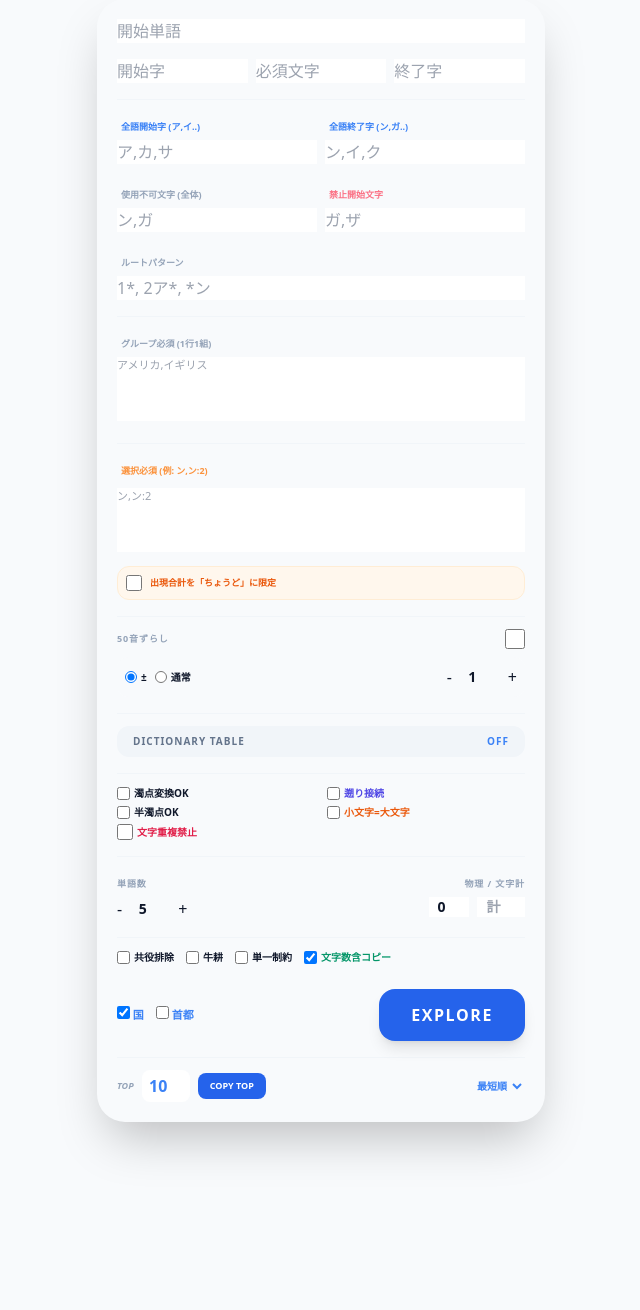
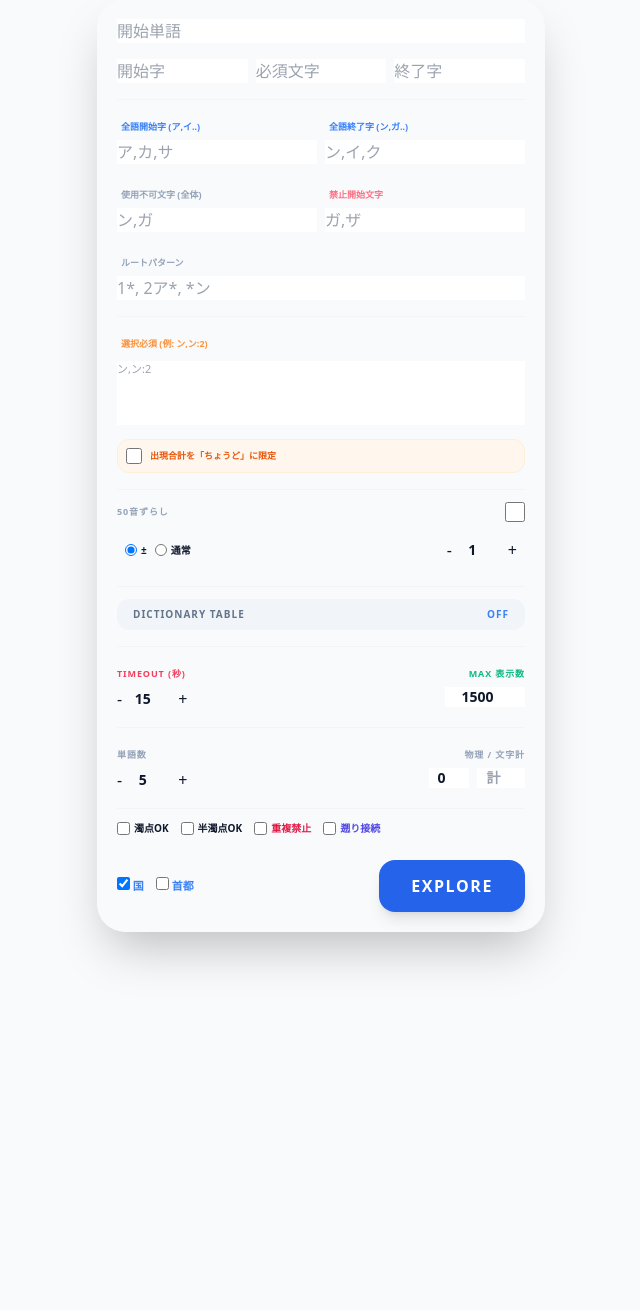
Before and after one commit to xjrstjrwvg-commits/Aleksandrovsk-Sakhalinsky, a Flask app: page / in a window 1280 px wide. Shown: the part 69-1379 px from the top of the page, without its empty margins (319-959 px from the left). After the commit the page ends 1035 px from the top, so only its background shows below. Run offline with Flask 3, Linux system fonts and the light colour scheme; some libraries are stand-ins or nearby versions.

Commit message:
index.html

```diff
--- a/templates/index.html
+++ b/templates/index.html
@@ -23,15 +23,14 @@
         <header class="flex justify-between items-center py-1">
             <div class="flex items-center gap-3">
                 <h1 class="text-xl font-black italic text-blue-600 uppercase tracking-tighter">Ultra Engine</h1>
-                <button onclick="toggleDarkMode()" class="text-xl p-1 hover:scale-110 transition-transform" title="Toggle Dark Mode">🌗</button>
+                <button onclick="toggleDarkMode()" class="text-xl p-1 hover:scale-110 transition-transform">🌗</button>
             </div>
             <div class="flex gap-2">
-                <button onclick="resetSettings()" class="bg-rose-100 dark:bg-rose-900/30 text-rose-600 px-4 py-2 rounded-full text-[10px] font-bold uppercase transition-colors">Reset</button>
-                <button onclick="copyAll()" id="allCopyBtn" class="bg-slate-200 dark:bg-slate-800 px-4 py-2 rounded-full text-[10px] font-bold uppercase transition-colors">All Copy</button>
+                <button onclick="resetSettings()" class="bg-rose-100 dark:bg-rose-900/30 text-rose-600 px-4 py-2 rounded-full text-[10px] font-bold uppercase">Reset</button>
+                <button onclick="copyAll()" id="allCopyBtn" class="bg-slate-200 dark:bg-slate-800 px-4 py-2 rounded-full text-[10px] font-bold uppercase">All Copy</button>
             </div>
         </header>
 
-        <!-- メインパネル -->
         <div class="glass rounded-[28px] p-5 space-y-4 shadow-2xl">
             <input id="sw" placeholder="開始単語" class="w-full">
 
@@ -41,7 +40,6 @@
                 <input id="ec" placeholder="終了字" class="w-full">
             </div>
 
-            <!-- 全語縛りセクション（複数入力対応） -->
             <div class="grid grid-cols-2 gap-2 border-t border-slate-100 dark:border-slate-800 pt-3">
                 <div class="space-y-1">
                     <label class="text-[9px] font-bold text-blue-500 uppercase ml-1">全語開始字 (ア,イ..)</label>
@@ -67,11 +65,6 @@
             <div class="space-y-1">
                 <label class="text-[9px] font-bold text-slate-400 uppercase ml-1">ルートパターン</label>
                 <input id="pattern" placeholder="1*, 2ア*, *ン" class="w-full">
-            </div>
-
-            <div class="space-y-1 border-t border-slate-100 dark:border-slate-800 pt-3">
-                <label class="text-[9px] font-bold text-slate-400 uppercase ml-1">グループ必須 (1行1組)</label>
-                <textarea id="gc" placeholder="アメリカ,イギリス" class="w-full h-16 resize-none text-[11px]"></textarea>
             </div>
 
             <div class="space-y-2 border-t border-slate-100 dark:border-slate-800 pt-3">
@@ -101,7 +94,7 @@
                 </div>
             </div>
 
-            <!-- 辞書管理パネル -->
+            <!-- 辞書管理 -->
             <div class="border-t border-slate-100 dark:border-slate-800 pt-3 space-y-2">
                 <button type="button" onclick="document.getElementById('dict-manager').classList.toggle('hidden')" class="w-full py-2 bg-slate-100 dark:bg-slate-800 rounded-xl text-[10px] font-black uppercase tracking-widest text-slate-500 flex justify-between px-4 items-center">
                     Dictionary Table <span id="dict-status" class="text-blue-500">OFF</span>
@@ -115,20 +108,25 @@
                 </div>
             </div>
 
-            <div class="grid grid-cols-2 gap-3 text-[10px] font-bold border-t border-slate-100 dark:border-slate-800 pt-3">
+            <!-- 設定: タイムアウト & 表示数 -->
+            <div class="grid grid-cols-2 gap-4 border-t border-slate-100 dark:border-slate-800 pt-3">
                 <div class="space-y-1">
-                    <label class="flex items-center gap-1 cursor-pointer"><input type="checkbox" id="allow_daku" class="accent-blue-600"> 濁点変換OK</label>
-                    <label class="flex items-center gap-1 cursor-pointer"><input type="checkbox" id="allow_handaku" class="accent-blue-600"> 半濁点OK</label>
-                    <label class="flex items-center gap-1 cursor-pointer text-rose-600 font-black">
-                        <input type="checkbox" id="char_limit_mode" class="accent-rose-500 w-4 h-4"> 文字重複禁止
-                    </label>
+                    <label class="text-[9px] font-bold text-rose-500 uppercase tracking-widest">Timeout (秒)</label>
+                    <div class="flex items-center gap-2">
+                        <button type="button" onclick="adjustVal('timeout',-5)" class="step-btn">-</button>
+                        <input type="number" id="timeout" value="15" class="w-10 text-center bg-transparent border-none text-sm font-bold">
+                        <button type="button" onclick="adjustVal('timeout',5)" class="step-btn">+</button>
+                    </div>
                 </div>
-                <div class="space-y-1">
-                    <label class="flex items-center gap-1 cursor-pointer text-indigo-600"><input type="checkbox" id="auto_recovery" class="accent-indigo-500"> 遡り接続</label>
-                    <label class="flex items-center gap-1 cursor-pointer text-orange-600"><input type="checkbox" id="unify_small" class="accent-orange-500"> 小文字=大文字</label>
+                <div class="space-y-1 text-right">
+                    <label class="text-[9px] font-bold text-emerald-500 uppercase tracking-widest">Max 表示数</label>
+                    <div class="flex justify-end gap-2">
+                        <input type="number" id="limit" value="1500" class="w-20 text-center text-sm font-bold">
+                    </div>
                 </div>
             </div>
 
+            <!-- 下部オプション -->
             <div class="grid grid-cols-2 gap-4 border-t border-slate-100 dark:border-slate-800 pt-3">
                 <div class="space-y-1">
                     <label class="text-[9px] font-bold text-slate-400 uppercase tracking-widest">単語数</label>
@@ -148,10 +146,10 @@
             </div>
 
             <div class="flex flex-wrap gap-3 text-[10px] font-bold border-t border-slate-100 dark:border-slate-800 pt-3">
-                <label class="flex items-center gap-1 cursor-pointer"><input type="checkbox" id="conj" class="accent-blue-600"> 共役排除</label>
-                <label class="flex items-center gap-1 cursor-pointer"><input type="checkbox" id="rt" class="accent-blue-600"> 牛耕</label>
-                <label class="flex items-center gap-1 cursor-pointer"><input type="checkbox" id="once" class="accent-blue-600"> 単一制約</label>
-                <label class="flex items-center gap-1 cursor-pointer text-emerald-600"><input type="checkbox" id="copy_with_len" checked> 文字数含コピー</label>
+                <label class="flex items-center gap-1 cursor-pointer"><input type="checkbox" id="allow_daku" class="accent-blue-600"> 濁点OK</label>
+                <label class="flex items-center gap-1 cursor-pointer"><input type="checkbox" id="allow_handaku" class="accent-blue-600"> 半濁点OK</label>
+                <label class="flex items-center gap-1 cursor-pointer text-rose-600"><input type="checkbox" id="char_limit_mode" class="accent-rose-500"> 重複禁止</label>
+                <label class="flex items-center gap-1 cursor-pointer text-indigo-600"><input type="checkbox" id="auto_recovery" class="accent-indigo-500"> 遡り接続</label>
             </div>
 
             <div class="flex items-center justify-between pt-2">
@@ -162,18 +160,6 @@
                 <button type="button" onclick="run()" id="btn" class="bg-blue-600 text-white font-black px-8 py-3.5 rounded-2xl shadow-lg active:scale-95 transition-all uppercase tracking-widest">Explore</button>
             </div>
 
-            <div class="flex items-center justify-between border-t border-slate-100 dark:border-slate-800 pt-3">
-                <div class="flex items-center gap-2">
-                    <label class="text-[9px] font-bold text-slate-400 uppercase italic">Top</label>
-                    <input type="number" id="copy_limit" value="10" class="!w-12 !p-1 text-center bg-white dark:bg-slate-900 border-none text-blue-500 font-black rounded-lg">
-                    <button type="button" onclick="copyTop()" id="topCopyBtn" class="bg-blue-600 text-white text-[9px] font-bold px-3 py-1.5 rounded-lg uppercase transition-colors">Copy Top</button>
-                </div>
-                <select id="sort_order" class="bg-transparent font-bold text-blue-500 text-[10px] w-auto outline-none" onchange="display(); saveSettings();">
-                    <option value="len_asc">最短順</option>
-                    <option value="len_desc">最長順</option>
-                    <option value="kana">50音順</option>
-                </select>
-            </div>
             <div id="stats" class="text-center text-[10px] font-bold text-blue-500 hidden uppercase py-1"></div>
         </div>
         <div id="res" class="space-y-3 pb-20"></div>
@@ -200,11 +186,10 @@
         async function init() {
             if (localStorage.ultraSettings) {
                 const s = JSON.parse(localStorage.ultraSettings);
-                const fields = ['sw','sc','asc','mc','ec','aec','exc','bsc','pattern','gc','cc','ml','ps','ks_abs','ttl','copy_limit'];
+                const fields = ['sw','sc','asc','mc','ec','aec','exc','bsc','pattern','cc','ml','ps','ks_abs','ttl','timeout','limit'];
                 fields.forEach(f => { if(s[f] !== undefined && document.getElementById(f)) document.getElementById(f).value = s[f]; });
-                const checks = ['conj','rt','once','copy_with_len','allow_daku','allow_handaku','unify_small','exclusive_choice','auto_recovery','char_limit_mode','use_shift'];
+                const checks = ['allow_daku','allow_handaku','char_limit_mode','auto_recovery','use_shift'];
                 checks.forEach(f => { if(s[f] !== undefined && document.getElementById(f)) document.getElementById(f).checked = s[f]; });
-                if (s.shift_mode) { const rb = document.querySelector(`input[name="shift_mode"][value="${s.shift_mode}"]`); if (rb) rb.checked = true; }
                 if (s.dark_mode) document.documentElement.classList.add('dark');
                 if (s.wordStates) wordStates = s.wordStates;
                 document.querySelectorAll('input[name="cat"]').forEach(c => c.checked = (s.cats || ["country"]).includes(c.value));
@@ -259,34 +244,21 @@
                 sw: document.getElementById('sw').value, sc: document.getElementById('sc').value, asc: document.getElementById('asc').value,
                 mc: document.getElementById('mc').value, ec: document.getElementById('ec').value, aec: document.getElementById('aec').value,
                 exc: document.getElementById('exc').value, bsc: document.getElementById('bsc').value, pattern: document.getElementById('pattern').value,
-                gc: document.getElementById('gc').value, cc: document.getElementById('cc').value, ml: document.getElementById('ml').value,
-                ps: document.getElementById('ps').value, ks_abs: document.getElementById('ks_abs').value, ttl: document.getElementById('ttl').value,
-                copy_limit: document.getElementById('copy_limit').value, sort_order: document.getElementById('sort_order').value,
-                use_shift: document.getElementById('use_shift').checked, shift_mode: document.querySelector('input[name="shift_mode"][value]:checked').value,
-                dark_mode: document.documentElement.classList.contains('dark'), conj: document.getElementById('conj').checked,
-                rt: document.getElementById('rt').checked, once: document.getElementById('once').checked, copy_with_len: document.getElementById('copy_with_len').checked,
+                cc: document.getElementById('cc').value, ml: document.getElementById('ml').value, ps: document.getElementById('ps').value,
+                ks_abs: document.getElementById('ks_abs').value, ttl: document.getElementById('ttl').value,
+                timeout: document.getElementById('timeout').value, limit: document.getElementById('limit').value,
+                use_shift: document.getElementById('use_shift').checked, dark_mode: document.documentElement.classList.contains('dark'),
                 allow_daku: document.getElementById('allow_daku').checked, allow_handaku: document.getElementById('allow_handaku').checked,
-                unify_small: document.getElementById('unify_small').checked, exclusive_choice: document.getElementById('exclusive_choice').checked,
-                auto_recovery: document.getElementById('auto_recovery').checked, char_limit_mode: document.getElementById('char_limit_mode').checked,
+                char_limit_mode: document.getElementById('char_limit_mode').checked, auto_recovery: document.getElementById('auto_recovery').checked,
                 wordStates: wordStates, cats: cats
             });
         }
 
-        function adjustVal(id, delta) { const el = document.getElementById(id); el.value = Math.max(-50, parseInt(el.value) + delta); saveSettings(); }
+        function adjustVal(id, delta) { const el = document.getElementById(id); el.value = Math.max(1, parseInt(el.value) + delta); saveSettings(); }
 
         async function run() {
             const btn = document.getElementById('btn'); btn.innerText = "EXPLORING..."; btn.disabled = true;
             try {
-                const patterns = document.getElementById('pattern').value.split(',').map(p => {
-                    const s = p.trim(); const m = s.match(/^(\d+)(.*)$/);
-                    return m ? m[1] + to_katakana(m[2]) : to_katakana(s);
-                }).filter(p => p);
-
-                const cclines = document.getElementById('cc').value.split('\n').map(l => {
-                    const items = l.split(/[、,]/).map(w => w.trim()).filter(w => w);
-                    return items.length ? items.map(item => item.includes(':') ? to_katakana(item.split(':')[0]) + ':' + item.split(':')[1] : to_katakana(item)) : null;
-                }).filter(g => g);
-
                 const r = await fetch('/search', {
                     method: 'POST', headers: {'Content-Type': 'application/json'},
                     body: JSON.stringify({
@@ -294,15 +266,11 @@
                         all_start_char: document.getElementById('asc').value, must_char: document.getElementById('mc').value,
                         end_char: document.getElementById('ec').value, all_end_char: document.getElementById('aec').value,
                         exclude_chars: document.getElementById('exc').value, ban_start_chars: document.getElementById('bsc').value,
-                        patterns: patterns, group_constraints: document.getElementById('gc').value.split('\n').map(l => l.split(/[、,]/).map(w => to_katakana(w.trim())).filter(w => w)).filter(g => g.length),
-                        choice_constraints: cclines, exclusive_choice: document.getElementById('exclusive_choice').checked,
+                        max_len: document.getElementById('ml').value, timeout: document.getElementById('timeout').value, limit: document.getElementById('limit').value,
+                        pos_shift: document.getElementById('ps').value, use_shift: document.getElementById('use_shift').checked,
+                        allow_daku: document.getElementById('allow_daku').checked, allow_handaku: document.getElementById('allow_handaku').checked,
                         auto_recovery: document.getElementById('auto_recovery').checked, char_limit_mode: document.getElementById('char_limit_mode').checked,
-                        max_len: document.getElementById('ml').value, target_total_len: document.getElementById('ttl').value ? parseInt(document.getElementById('ttl').value) : null,
-                        pos_shift: document.getElementById('ps').value, use_shift: document.getElementById('use_shift').checked,
-                        shift_mode: document.querySelector('input[name="shift_mode"]:checked').value, ks_abs: document.getElementById('ks_abs').value,
-                        allow_daku: document.getElementById('allow_daku').checked, allow_handaku: document.getElementById('allow_handaku').checked,
-                        unify_small: document.getElementById('unify_small').checked, round_trip: document.getElementById('rt').checked,
-                        once_constraint: document.getElementById('once').checked, categories: Array.from(document.querySelectorAll('input[name="cat"]:checked')).map(c => c.value),
+                        categories: Array.from(document.querySelectorAll('input[name="cat"]:checked')).map(c => c.value),
                         red_words: Object.keys(wordStates).filter(k => wordStates[k] === 'red'), blue_words: Object.keys(wordStates).filter(k => wordStates[k] === 'blue')
                     })
                 });
@@ -311,27 +279,16 @@
         }
 
         function display() {
-            const order = document.getElementById('sort_order').value;
-            if (order === 'len_asc') currentRoutes.sort((a, b) => a.join('').length - b.join('').length || a.join('').localeCompare(b.join('')));
-            else if (order === 'len_desc') currentRoutes.sort((a, b) => b.join('').length - a.join('').length || a.join('').localeCompare(b.join('')));
-            else if (order === 'kana') currentRoutes.sort((a, b) => a.join('').localeCompare(b.join('')));
             document.getElementById('res').innerHTML = currentRoutes.map((rt, i) => `
-                <div class="glass p-4 rounded-[20px] flex flex-col gap-2 relative animate-in fade-in slide-in-from-bottom-2">
+                <div class="glass p-4 rounded-[20px] flex flex-col gap-2 relative">
                     <div class="flex justify-between items-center text-[10px] font-black uppercase text-slate-400"><span>Route #${i+1}</span><button type="button" onclick="copyOne(${i}, this)" class="text-blue-600 bg-blue-50 px-3 py-1 rounded-full font-bold">Copy</button></div>
                     <div class="font-bold text-[14px] leading-relaxed">${rt.join(' <span class="text-blue-500 opacity-40">→</span> ')}</div>
                     <div class="flex gap-2"><span class="bg-blue-100 text-blue-600 px-2 py-0.5 rounded font-black text-[9px] uppercase">${rt.join('').length} 文字</span></div>
                 </div>`).join('');
             const stats = document.getElementById('stats'); stats.innerText = `${currentRoutes.length} ROUTES FOUND`; stats.classList.remove('hidden');
         }
-
-        function getRouteText(rt) { const includeLen = document.getElementById('copy_with_len').checked; const base = rt.join(' → '); return includeLen ? `${base} (${rt.join('').length}文字)` : base; }
-        function showSuccess(btn, msg) { const original = btn.innerText; btn.innerText = msg; btn.classList.add('success-btn'); setTimeout(() => { btn.innerText = original; btn.classList.remove('success-btn'); }, 1500); }
-        async function execCopy(text, btn, successMsg) {
-            try { if (navigator.clipboard && window.isSecureContext) { await navigator.clipboard.writeText(text); } else { const textArea = document.createElement("textarea"); textArea.value = text; document.body.appendChild(textArea); textArea.select(); document.execCommand('copy'); document.body.removeChild(textArea); } showSuccess(btn, successMsg); } catch (err) { alert("コピー失敗"); }
-        }
-        function copyOne(i, btn) { execCopy(getRouteText(currentRoutes[i]), btn, "DONE!"); }
-        function copyTop() { const limit = parseInt(document.getElementById('copy_limit').value) || 10; const targets = currentRoutes.slice(0, limit); if (!targets.length) return; execCopy(targets.map(rt => getRouteText(rt)).join('\n'), document.getElementById('topCopyBtn'), "COPIED!"); }
-        function copyAll() { if (!currentRoutes.length) return; execCopy(currentRoutes.map(rt => getRouteText(rt)).join('\n'), document.getElementById('allCopyBtn'), "ALL DONE!"); }
+        function copyOne(i, btn) { navigator.clipboard.writeText(currentRoutes[i].join(' → ')); }
+        function copyAll() { navigator.clipboard.writeText(currentRoutes.map(r => r.join(' → ')).join('\n')); }
         window.onload = init;
     </script>
 </body>
```
